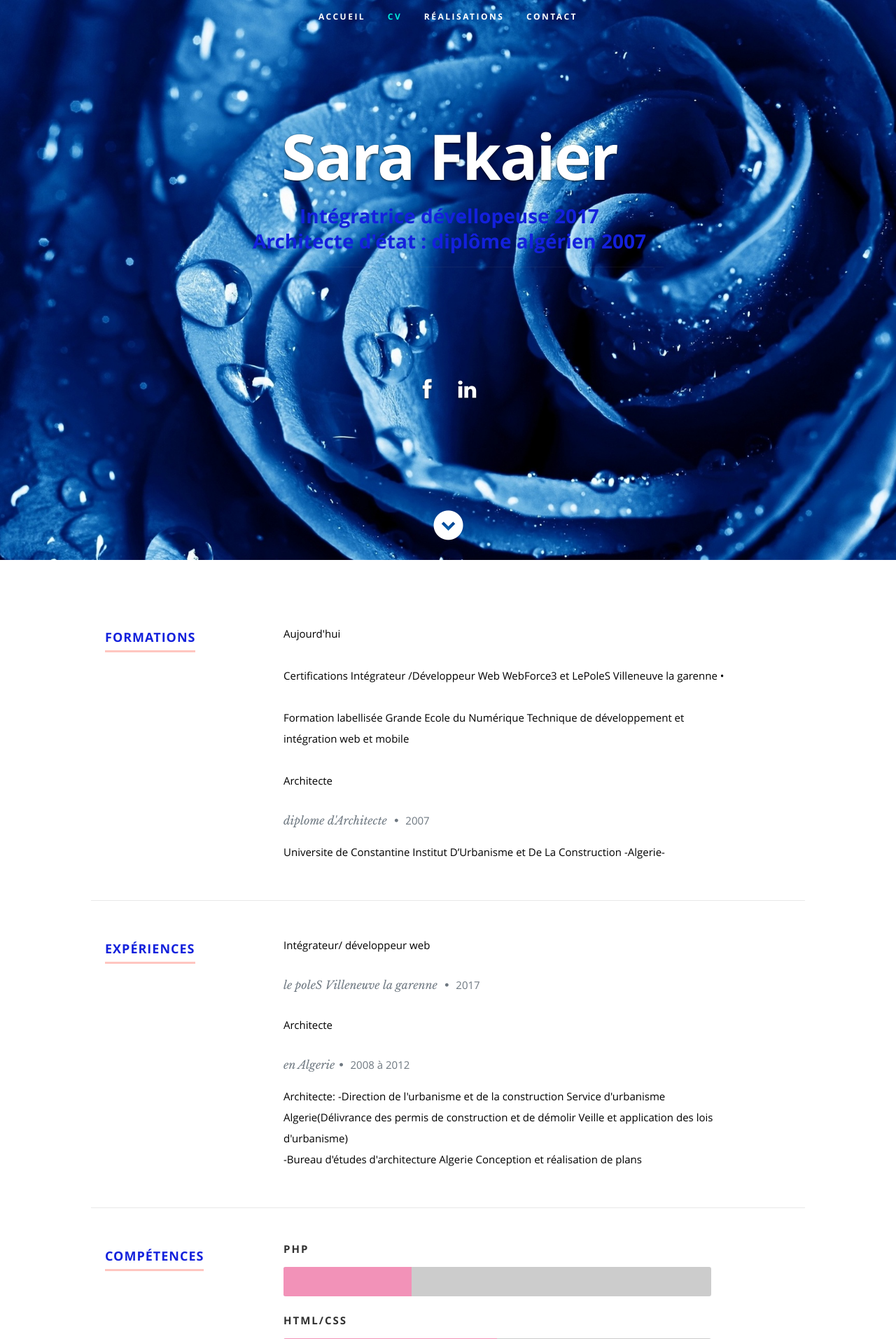
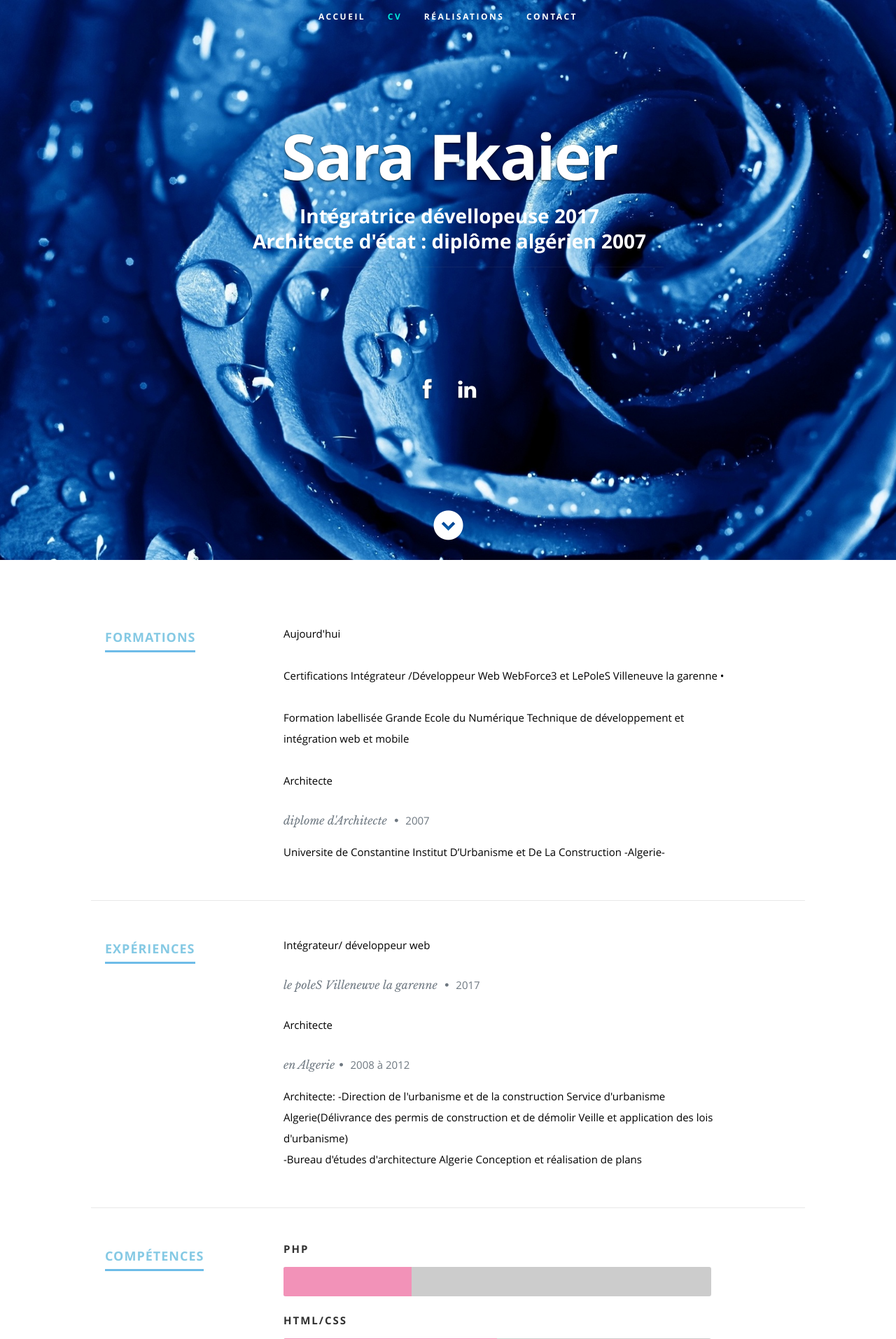
Before and after one commit to myriemboularouk/MERYEM_CV, a PHP site: page / in a window 1280 px wide. Shown: the top 1913 px of the page at 70% size. Run offline with PHP 8.4, Linux system fonts and the light colour scheme; data comes from the database, SQL or seed files in the repository; some libraries are stand-ins or nearby versions.

Commit message:
c4
changement de h1

```diff
--- a/index.php
+++ b/index.php
@@ -77,7 +77,7 @@ if (!empty($_POST)) {
       <div class="row banner">
          <div class="banner-text">
             <h1 class="responsive-headline"><?= $ligne_utilisateur['prenom']?> <?= $ligne_utilisateur['nom']?>  </h1>
-             <h2><span>Intégratrice dévellopeuse 2017</span><br>
+             <h2 class="titre"><span>Intégratrice dévellopeuse 2017</span><br>
              <span> Architecte d'état : diplôme algérien  2007</span>
              </h2>
              <hr />
--- a/public/css/default.css
+++ b/public/css/default.css
@@ -158,7 +158,7 @@ body {
 --------------------------------------------------------------------- */
 
 h1, h2, h3, h4, h5, h6 {
-   color: #1321dc;
+   color: #85c9e4;
 	font-family: 'opensans-bold', sans-serif;
    font-weight: normal;
 }
@@ -805,3 +805,7 @@ properly.
 	margin-right: auto !important;
 	text-align: center !important;
 }
+
+h2.titre {
+    color: white;
+}
--- a/public/css/layout.css
+++ b/public/css/layout.css
@@ -256,7 +256,7 @@ ul#nav li.current a { color: #00f0dc; }
    letter-spacing: 1px;
 }
 #resume h1 span{
-   border-bottom: 3px solid #FFC6C0;/*modif Meryem*/
+   border-bottom: 3px solid #6ebce8;/*modif Meryem*/
    padding-bottom: 6px;
 }
 #resume h3 {
```
